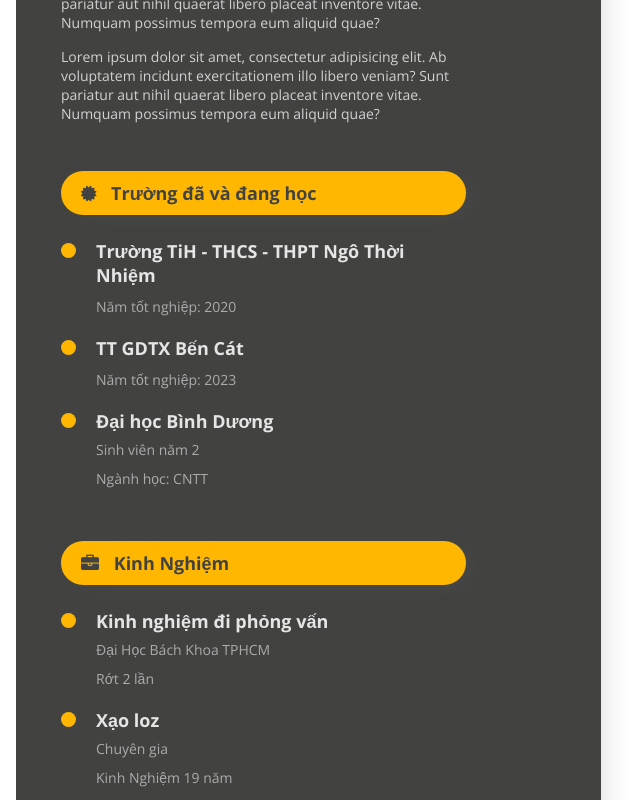
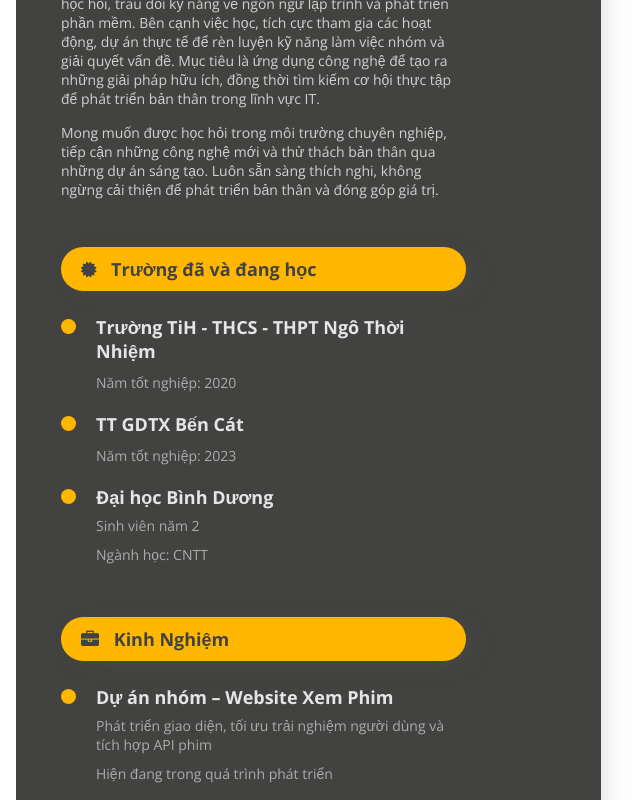
Before and after one commit to duslone/webcode, a plain HTML site: page index.html in a window 1280 px wide. Shown: the part 480-1280 px from the top of the page, 489-1128 px from the left. Drawn offline with nearby package versions, Linux system fonts and the light colour scheme.

Commit message:
no message

```diff
--- a/index.html
+++ b/index.html
@@ -25,13 +25,13 @@
                 <h1>Lương Nguyễn Hoàng Thái</h1>
                 <p>BDU</p>
                 <div class="icon-sec">
-                    <a href="#">
+                    <a href="https://www.youtube.com/@duslone" target="_blank" rel="noopener noreferrer">
                         <i class="fa fa-youtube-play" aria-hidden="true"></i>
                     </a>
-                    <a href="#">
+                    <a href="https://www.facebook.com/hoang.thai.517844/" target="_blank" rel="noopener noreferrer">
                         <i class="fa fa-facebook" aria-hidden="true"></i>
                     </a>
-                    <a href="#">
+                    <a href="https://x.com/dslthaih_06" target="_blank" rel="noopener noreferrer">
                         <i class="fa fa-twitter" aria-hidden="true"></i>
                     </a>
                 </div>
@@ -133,8 +133,8 @@
                         Hồ Sơ</h3>
                 </div>
                 <div class="r-b-detail">
-                    <p>Lorem ipsum dolor sit amet, consectetur adipisicing elit. Ab voluptatem incidunt exercitationem illo libero veniam? Sunt pariatur aut nihil quaerat libero placeat inventore vitae. Numquam possimus tempora eum aliquid quae?</p>
-                    <p>Lorem ipsum dolor sit amet, consectetur adipisicing elit. Ab voluptatem incidunt exercitationem illo libero veniam? Sunt pariatur aut nihil quaerat libero placeat inventore vitae. Numquam possimus tempora eum aliquid quae?</p>
+                    <p>Sinh viên năm 2 Khoa Công nghệ Thông tin tại Đại học Bình Dương, luôn đam mê công nghệ và lập trình. Không ngừng học hỏi, trau dồi kỹ năng về ngôn ngữ lập trình và phát triển phần mềm. Bên cạnh việc học, tích cực tham gia các hoạt động, dự án thực tế để rèn luyện kỹ năng làm việc nhóm và giải quyết vấn đề. Mục tiêu là ứng dụng công nghệ để tạo ra những giải pháp hữu ích, đồng thời tìm kiếm cơ hội thực tập để phát triển bản thân trong lĩnh vực IT.</p>
+                    <p>Mong muốn được học hỏi trong môi trường chuyên nghiệp, tiếp cận những công nghệ mới và thử thách bản thân qua những dự án sáng tạo. Luôn sẵn sàng thích nghi, không ngừng cải thiện để phát triển bản thân và đóng góp giá trị.</p>
                 </div>
             </div>
 
@@ -182,18 +182,18 @@
                     <div class="university">
                         <div class="dot"></div>
                         <div class="uni-detail">
-                            <h4>Kinh nghiệm đi phỏng vấn</h4>
-                            <p>Đại Học Bách Khoa TPHCM</p>
-                            <p>Rớt 2 lần</p>
+                            <h4>Dự án nhóm – Website Xem Phim</h4>
+                            <p>Phát triển giao diện, tối ưu trải nghiệm người dùng và tích hợp API phim</p>
+                            <p>Hiện đang trong quá trình phát triển</p>
                         </div>
                        </div>
 
                        <div class="university">
                         <div class="dot"></div>
                         <div class="uni-detail">
-                            <h4>Xạo loz</h4>
-                            <p>Chuyên gia</p>
-                            <p>Kinh Nghiệm 19 năm</p>
+                            <h4>Dự án nhóm – Hệ thống IoT cho Đồ Án Môn Học</h4>
+                            <p>Xây dựng và lập trình hệ thống IoT, kết nối thiết bị và xử lý dữ liệu.</p>
+                            <p>Hiện đang trong giai đoạn bắt đầu thực hiện</p>
                         </div>
                        </div>
                 </div>
```
